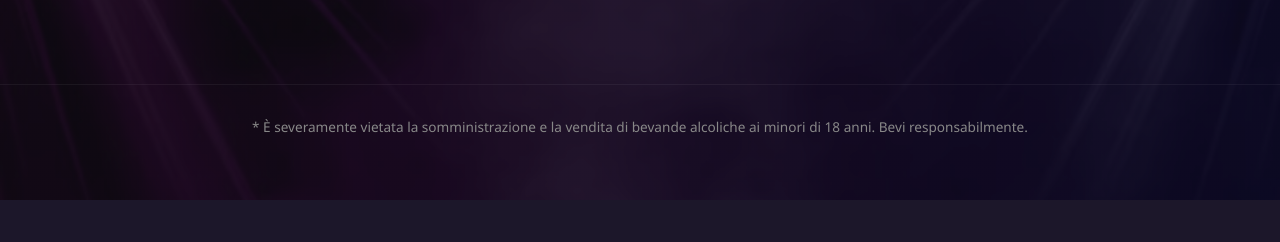
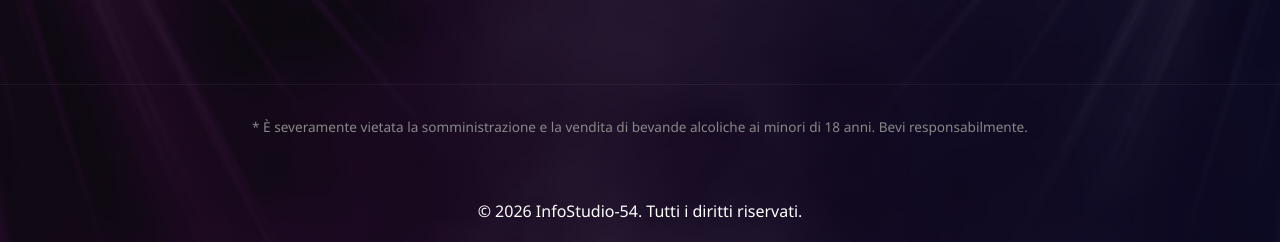
Before and after one commit to Frappa251/InfoStudio-54, a PHP site: page /pages/menu.html in a window 1280 px wide. Shown: the part 2989-3231 px from the top of the page. Before the commit the page ends 3189 px from the top, so only its background shows below. Run offline with PHP 8.4, Linux system fonts and the light colour scheme.

Commit message:
Aggiunta diritti

```diff
--- a/assets/css/menu.css
+++ b/assets/css/menu.css
@@ -577,3 +577,9 @@ body.page-menu {
     font-size: 0.85rem;
     border-top: 1px solid rgba(255, 255, 255, 0.05);
 }
+
+.rights {
+    text-align: center;
+    width: 100%;
+    padding-bottom: 20px; /* Opzionale: dà un po' di respiro dal fondo dello schermo */
+}
--- a/pages/login.html
+++ b/pages/login.html
@@ -48,6 +48,12 @@
         </div>
     </div>
 
+    <footer class="footer">
+         <div class="footer-bottom">
+            <p>© 2026 InfoStudio-54. Tutti i diritti riservati.</p>
+        </div>
+    </footer>
+
     <script src="https://cdn.jsdelivr.net/npm/@supabase/supabase-js@2"></script>
     <script src="../assets/js/config.js"></script>
     <script src="../assets/js/auth.js"></script>
--- a/pages/menu.html
+++ b/pages/menu.html
@@ -173,6 +173,9 @@
         <div class="legal-warning">
             <p>* È severamente vietata la somministrazione e la vendita di bevande alcoliche ai minori di 18 anni. Bevi responsabilmente.</p>
         </div>
+        <div class="rights">
+            <p>© 2026 InfoStudio-54. Tutti i diritti riservati.</p>
+        </div>
 
     <div class="floating-bar" id="floatingBar">
         <div class="cart-header" id="cartHeader">
@@ -207,5 +210,7 @@
             <p style="color: #aaa; font-size: 1.1rem;">Il nostro staff arriverà a breve al tavolo <span id="successTableNumber" style="color: #fff; font-weight: bold; font-size: 1.3rem;"></span>.</p>
         </div>
     </div>
+
+
 </body>
 </html>
--- a/pages/prenotazioni.html
+++ b/pages/prenotazioni.html
@@ -140,7 +140,9 @@
     </main>
 
     <footer class="footer">
-        <p>&copy; 2026 InfoStudio-54. Tutti i diritti riservati.</p>
+         <div class="footer-bottom">
+            <p>© 2026 InfoStudio-54. Tutti i diritti riservati.</p>
+        </div>
     </footer>
 
     <script src="../assets/js/config.js"></script>
--- a/pages/profilo.html
+++ b/pages/profilo.html
@@ -92,6 +92,8 @@
         </div>
     </div>
 
+
+
     <script src="https://cdn.jsdelivr.net/npm/@supabase/supabase-js@2"></script>
     <script src="../assets/js/config.js"></script>
     <script src="../assets/js/main.js"></script>
--- a/pages/registrazione.html
+++ b/pages/registrazione.html
@@ -65,6 +65,12 @@
         </div>
     </div>
 
+    <footer class="footer">
+         <div class="footer-bottom">
+            <p>© 2026 InfoStudio-54. Tutti i diritti riservati.</p>
+        </div>
+    </footer>
+
     <script src="https://cdn.jsdelivr.net/npm/@supabase/supabase-js@2"></script>
     <script src="../assets/js/config.js"></script>
     <script src="../assets/js/auth.js"></script>
--- a/pages/storia.html
+++ b/pages/storia.html
@@ -168,7 +168,9 @@
     </main>
 
     <footer class="footer">
-        <p>&copy; 2026 InfoStudio-54. Tutti i diritti riservati.</p>
+         <div class="footer-bottom">
+            <p>© 2026 InfoStudio-54. Tutti i diritti riservati.</p>
+        </div>
     </footer>
 
     <!-- Aggiungo i file necessari per Auth e MainJS che erano assenti -->
--- a/pages/success.html
+++ b/pages/success.html
@@ -41,6 +41,8 @@
         </div>
     </div>
 
+
+
     <script src="https://cdn.jsdelivr.net/npm/@supabase/supabase-js@2"></script>
     <script src="../assets/js/config.js"></script>
     <script src="../assets/js/main.js"></script>
```
